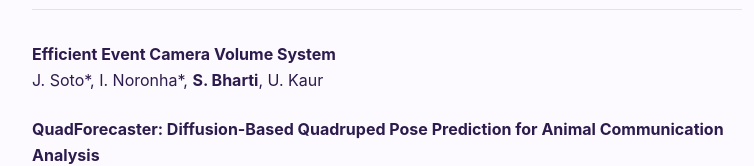
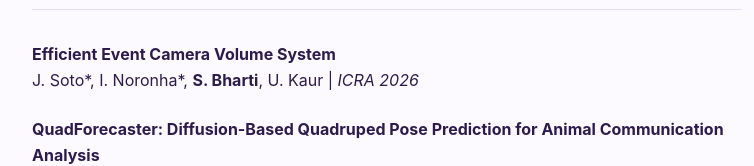
Before and after one commit to sarubharti/sarubharti.github.io, a plain HTML site: page index.html in a window 1280 px wide. Shown: the part 874-1040 px from the top of the page, without its empty margins (253-1007 px from the left). Drawn offline with Linux system fonts and the light colour scheme.

Commit message:
Update index.html

```diff
--- a/index.html
+++ b/index.html
@@ -38,7 +38,7 @@
             <ul class="list-items">
                 <li>
                     <strong>Efficient Event Camera Volume System</strong><br>
-                    J. Soto*, I. Noronha*, <strong>S. Bharti</strong>, U. Kaur
+                    J. Soto*, I. Noronha*, <strong>S. Bharti</strong>, U. Kaur | <em>ICRA 2026</em>
                 </li>
                 <li>
                     <strong>QuadForecaster: Diffusion-Based Quadruped Pose Prediction for Animal Communication Analysis</strong><br>
```
